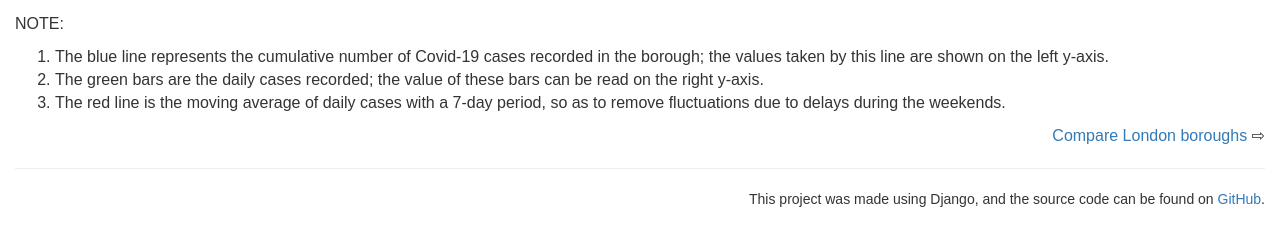
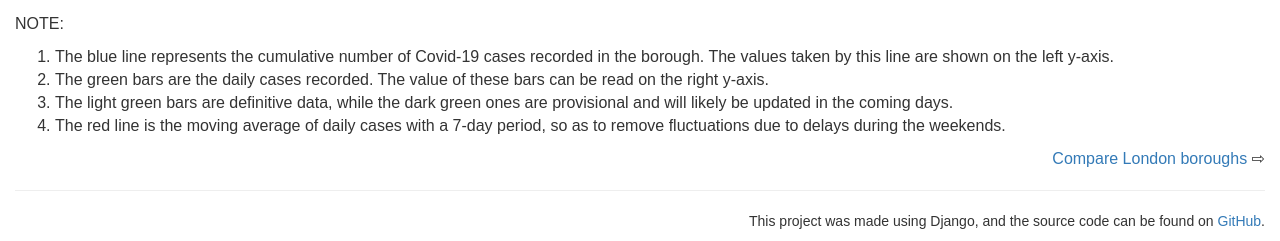
Before and after one commit to carlosparaciari/Covid19London, a Django app: template plots/templates/plots/cumulative_abs.html in a window 1280 px wide. Shown: the part 1035-1276 px from the top of the page. Before the commit the page ends 1242 px from the top, so only its background shows below. Run offline with Django 3.2, Linux system fonts and the light colour scheme; the template is opened without the code that fills it: values that come from a table or form of the project are taken from there, others are empty; parts of the project's set-up code (start-up, migrations or seed data) failed here and were passed over; some libraries are stand-ins or nearby versions.

Commit message:
Made distinction between provisional and definitive data

```diff
--- a/plots/plots_lib.py
+++ b/plots/plots_lib.py
@@ -73,13 +73,17 @@ def cumulative_plot_abs(dates_str,cases,increment,area):
 
     increment_sma = simple_moving_average(increment)
 
-    ax2.bar(dates_str,increment,width=1.,color='g',alpha=.5) # Increment in bars
+    pltbar = ax2.bar(dates_str,increment,width=1.,color='darkseagreen') # Increment in bar
     ax2.plot(dates_str,increment_sma,linewidth=1,color='r')
     ax2.set_ylabel('Daily increments')
     ax2.set_xticks(tick_dates(dates_str))
 
     max_increment = max(increment)
     ax2.set_ylim(top=3*max_increment)
+
+    # Highlight last 5 bars (they are provisional values)
+    for n in range(5):
+        pltbar[-(n+1)].set_color('forestgreen')
 
     fig.tight_layout()
     plt.close()
--- a/plots/templates/plots/cumulative_abs.html
+++ b/plots/templates/plots/cumulative_abs.html
@@ -43,11 +43,14 @@
       NOTE:
         <ol>
         <li>
-          The blue line represents the cumulative number of Covid-19 cases recorded in the borough; the values taken by this line are shown on the left y-axis.
+          The blue line represents the cumulative number of Covid-19 cases recorded in the borough. The values taken by this line are shown on the left y-axis.
         </li>
         <li>
-          The green bars are the daily cases recorded; the value of these bars can be read on the
+          The green bars are the daily cases recorded. The value of these bars can be read on the
           right y-axis.
+        </li>
+        <li>
+          The light green bars are definitive data, while the dark green ones are provisional and will likely be updated in the coming days.
         </li>
         <li>
           The red line is the moving average of daily cases with a 7-day period, so as to remove
```
